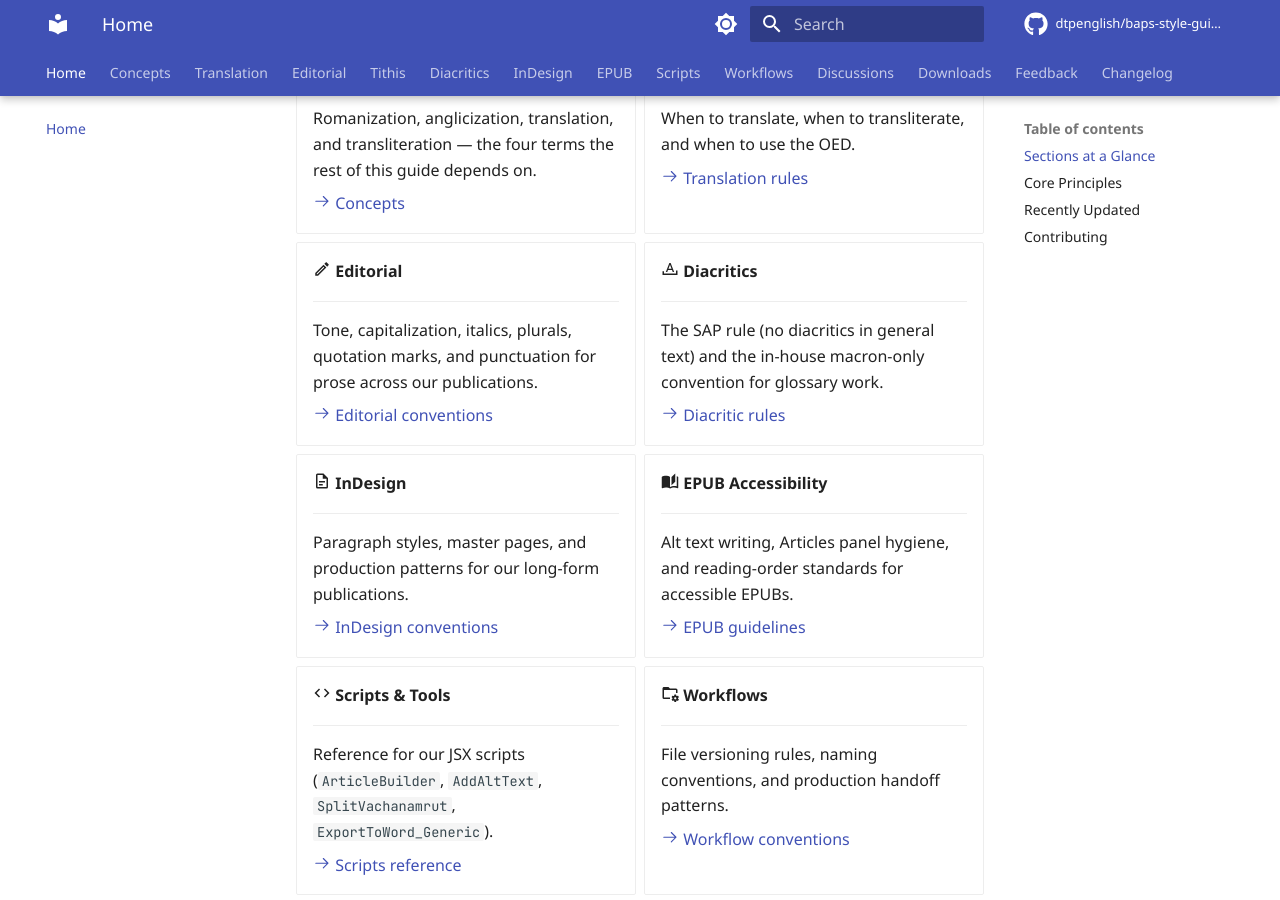
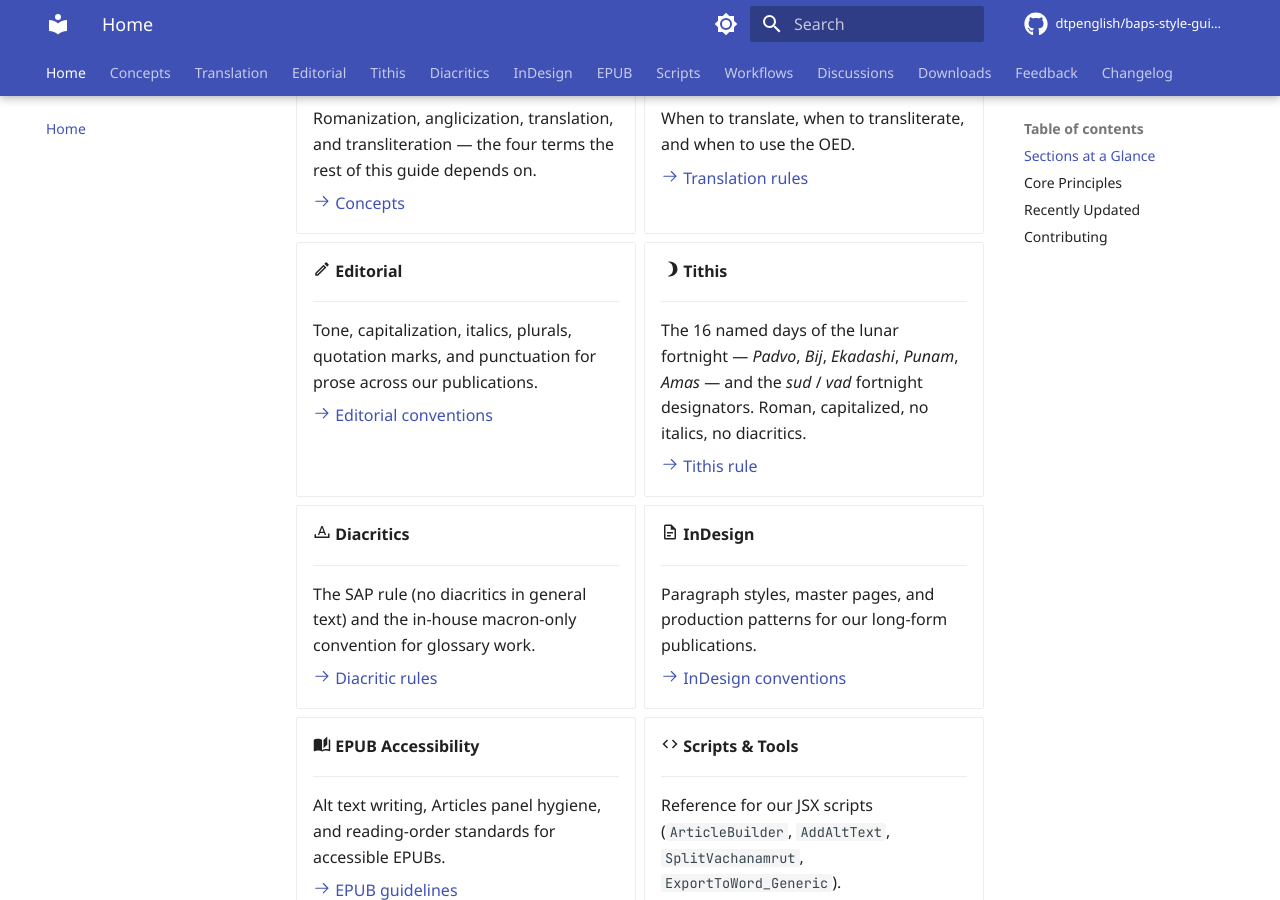
Before and after one commit to dtpenglish/baps-style-guide, an MkDocs documentation site: the page built from docs/index.md, in a window 1280 px wide and 900 px high, scrolled down 747 px. Built offline with MkDocs 1.6.1 and Material for MkDocs 9.7.7, drawn with Linux system fonts in a browser that asks for light colours; comment, search, counter and statistics services are not loaded; the version menu is left out.

Commit message:
Add Tithis card on the home page
Inserted a Tithis card between Editorial and Diacritics in the
'Sections at a Glance' grid - matching the nav order (Part 4
sits between Part 3 and Part 5). Uses material/moon-waxing-
crescent icon to evoke the lunar calendar.

Co-Authored-By: Claude Opus 4.7 (1M context) <noreply@anthropic.com>

```diff
--- a/docs/index.md
+++ b/docs/index.md
@@ -34,6 +34,14 @@ This site documents the editorial, design, and production conventions for all of
     Tone, capitalization, italics, plurals, quotation marks, and punctuation for prose across our publications.
 
     [:octicons-arrow-right-24: Editorial conventions](editorial/index.md)
+
+-   :material-moon-waxing-crescent: __Tithis__
+
+    ---
+
+    The 16 named days of the lunar fortnight — *Padvo*, *Bij*, *Ekadashi*, *Punam*, *Amas* — and the *sud* / *vad* fortnight designators. Roman, capitalized, no italics, no diacritics.
+
+    [:octicons-arrow-right-24: Tithis rule](tithis/index.md)
 
 -   :material-format-letter-matches: __Diacritics__
 
```
